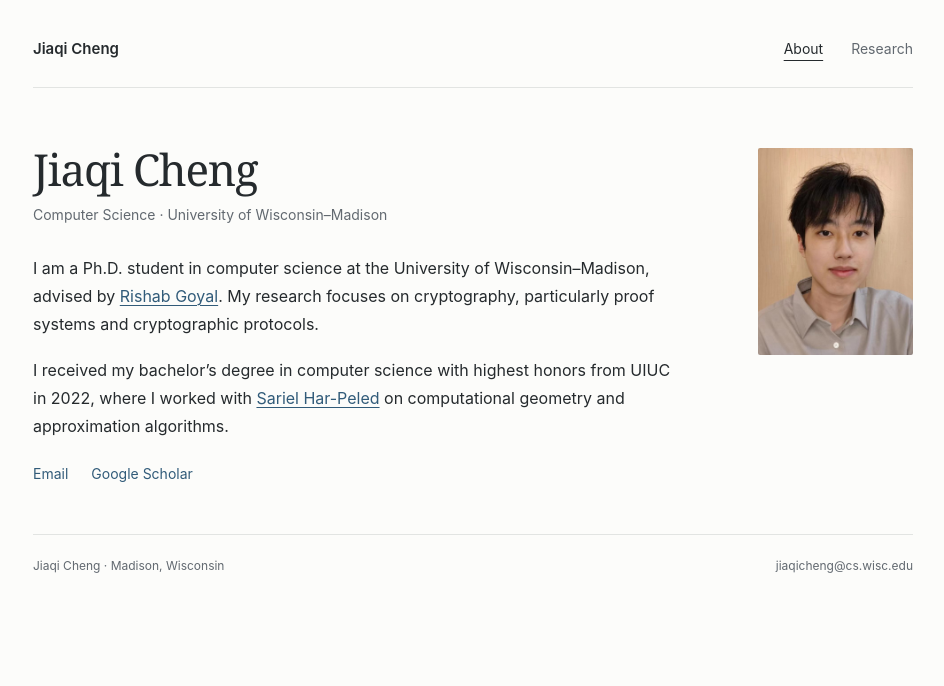
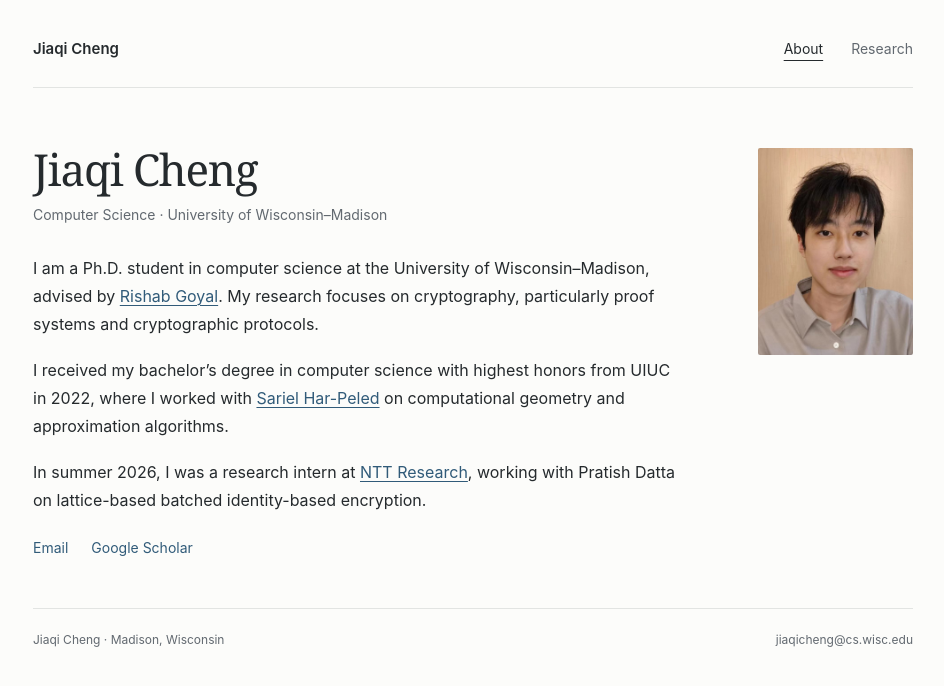
Before and after one commit to JackyCheng1999/JackyCheng1999.github.io, a Jekyll site: the page index.html, which Jekyll copies as it is, in a window 1280 px wide. Shown: the top 686 px of the page, without its empty margins (167-1111 px from the left). Built offline with Jekyll 4.4.1, drawn with Linux system fonts in a browser that asks for light colours.

Commit message:
Add concise NTT Research internship experience

```diff
--- a/index.html
+++ b/index.html
@@ -29,6 +29,7 @@
           <div class="bio">
             <p>I am a Ph.D. student in computer science at the University of Wisconsin–Madison, advised by <a href="https://pages.cs.wisc.edu/~rishab/">Rishab Goyal</a>. My research focuses on cryptography, particularly proof systems and cryptographic protocols.</p>
             <p>I received my bachelor’s degree in computer science with highest honors from UIUC in 2022, where I worked with <a href="https://sarielhp.org/">Sariel Har-Peled</a> on computational geometry and approximation algorithms.</p>
+            <p>In summer 2026, I was a research intern at <a href="https://cis.ntt-research.com/">NTT Research</a>, working with Pratish Datta on lattice-based batched identity-based encryption.</p>
             <ul class="profile-links" aria-label="Contact and profiles">
               <li><a href="mailto:jiaqicheng@cs.wisc.edu">Email</a></li>
               <li><a href="https://scholar.google.com/citations?user=SZ4sYBwAAAAJ&amp;hl=en">Google Scholar</a></li>
```
